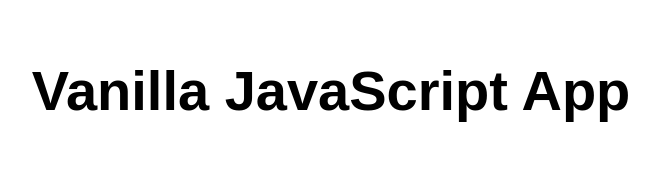
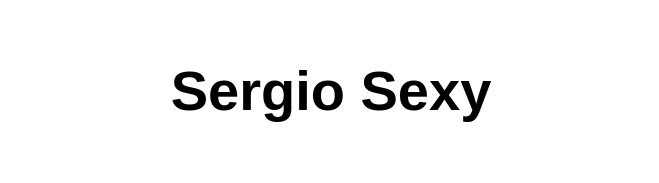
Before and after one commit to Thesergius33/despliegue1, a website: page src/index.html in a window 1280 px wide. Shown: the whole page, without its empty margins (309-968 px from the left). Drawn offline with Linux system fonts and the light colour scheme.

Commit message:
cambio de title y en body

```diff
--- a/src/index.html
+++ b/src/index.html
@@ -5,12 +5,12 @@
   <meta charset="UTF-8">
   <meta name="viewport" content="width=device-width, initial-scale=1.0">
   <link rel="stylesheet" href="styles.css">
-  <title>Vanilla JavaScript App</title>
+  <title>Sexy</title>
 </head>
 
 <body>
   <main>
-    <h1>Vanilla JavaScript App</h1>
+    <h1>Sergio Sexy</h1>
   </main>
 </body>
 
```
